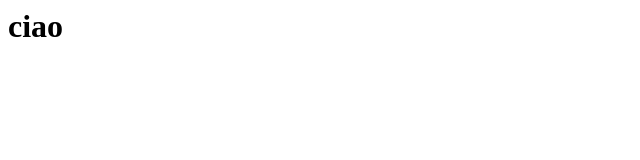
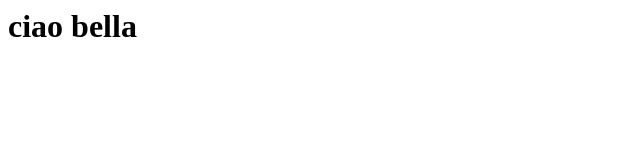
Before and after one commit to prisacaru/surpryze, a plain HTML site: page live/index.html in a window 1280 px wide. Shown: the whole page, without its empty margins (0-640 px from the left). Drawn offline with Linux system fonts and the light colour scheme.

Commit message:
testing the commit to live using deploy.io

```diff
--- a/live/index.html
+++ b/live/index.html
@@ -1 +1 @@
-<h1> ciao </h1>
+<h1> ciao bella </h1>
```
